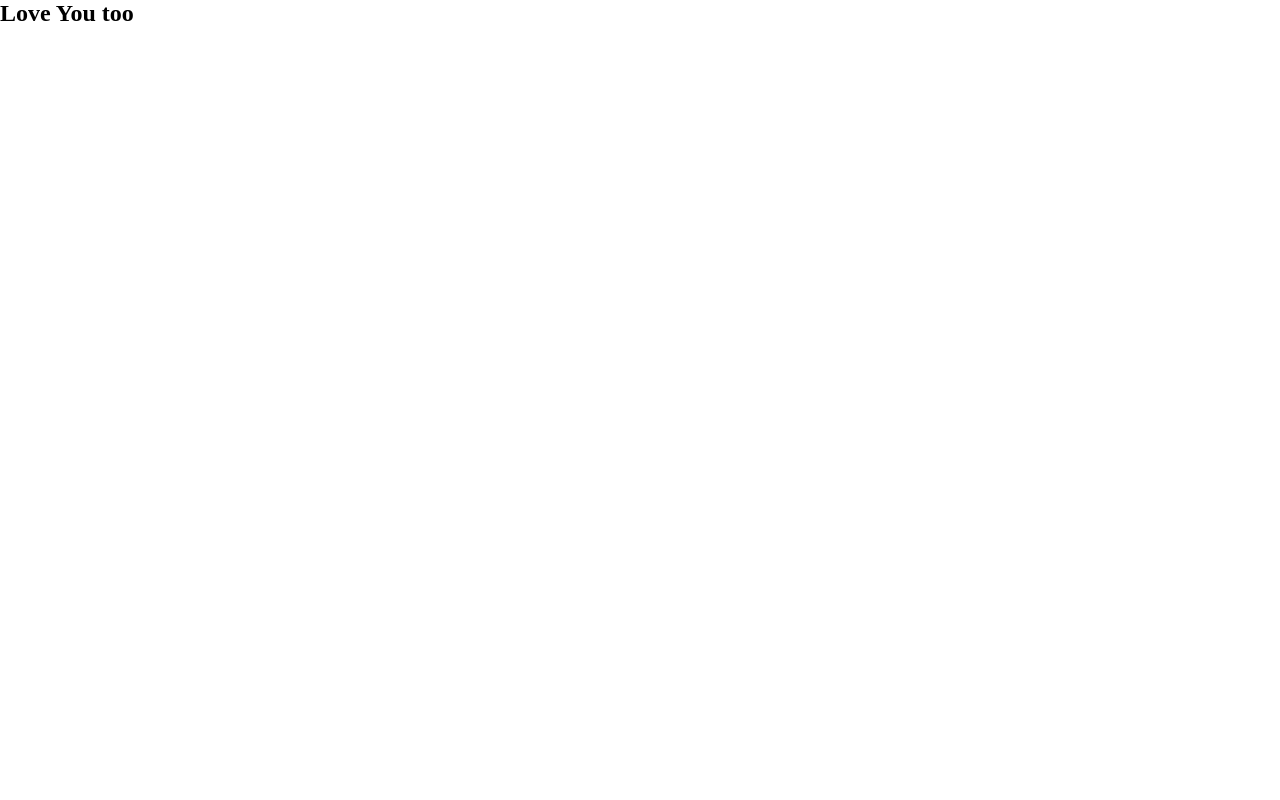
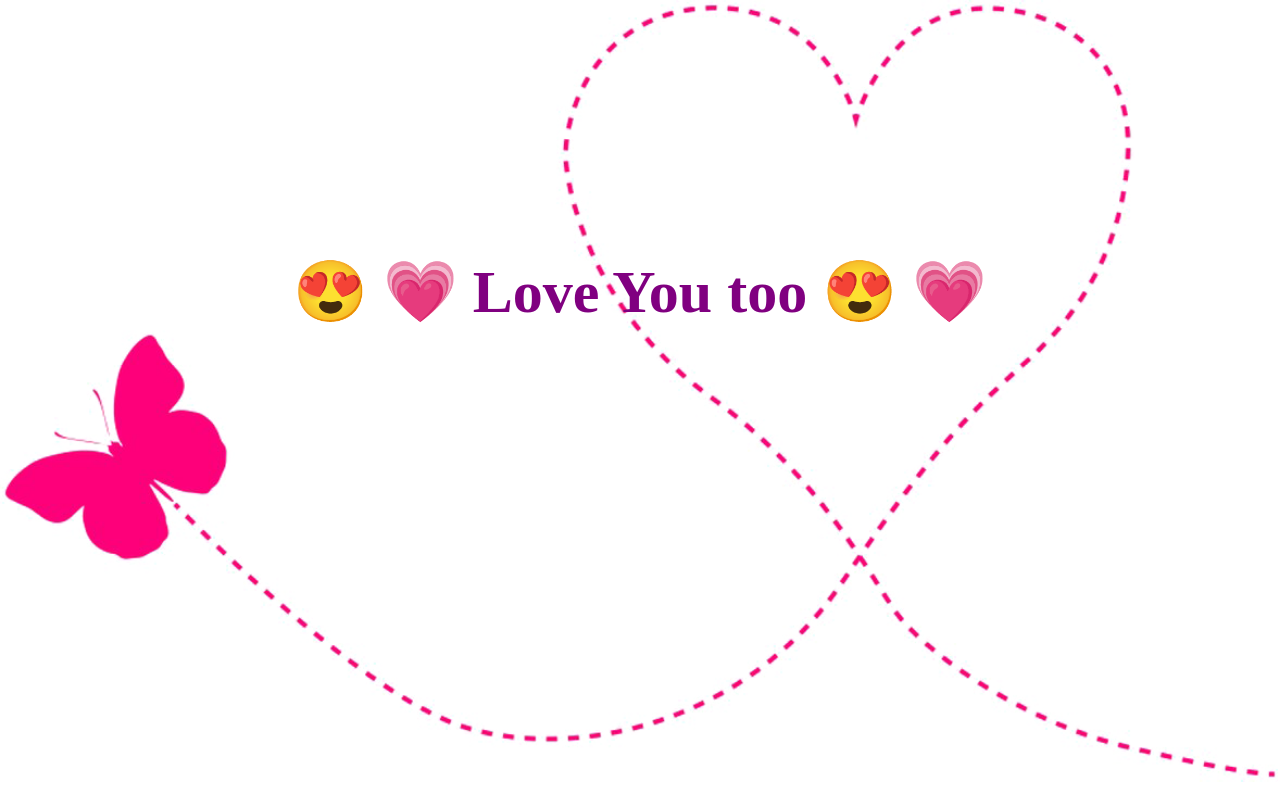
Before and after one commit to Abdullah-Al-Akash/fun-with-propose, a plain HTML site: page love-u.html in a window 1280 px wide. Drawn offline with Linux system fonts and the light colour scheme.

Commit message:
Love You too Complete

```diff
--- a/love-u.html
+++ b/love-u.html
@@ -9,8 +9,8 @@
         <link rel="stylesheet" href="style.css">
 </head>
 
-<body>
-        <h2>Love You too</h2>
+<body class="love-u-bg">
+        <h1> &#128525 &#128151 Love You too &#128525 &#128151 </h1>
 </body>
 
 </html>
--- a/style.css
+++ b/style.css
@@ -4,10 +4,13 @@
         box-sizing: border-box;
 }
 
-body {}
+body {
+        background: url(images/bg-love.png);
+        background-repeat: no-repeat;
+        background-size: cover;
+}
 
 .heading {
-        background: lightpink;
         height: 100vh;
         padding-top: 10%;
 }
@@ -16,14 +19,16 @@ body {}
         display: flex;
         align-items: center;
         justify-content: center;
-        color: darkred
+        color: mediumvioletred;
+        font-size: 30px;
+        font-weight: bold;
 }
 
 a {
         text-decoration: none;
         background: orangered;
         padding: 10px 40px;
-        color: moccasin;
+        color: cyan;
         font-size: 30px;
         font-weight: bold;
         border-radius: 30%;
@@ -39,3 +44,23 @@ a:hover {
         display: flex;
         justify-content: center;
 }
+
+/* ------------------------------------------------------------------------------
+-------------------------------For Part Two-------------------------------
+------------------------------------------------------------------------------ */
+
+.love-u-bg {
+        background: url(images/ans.png);
+        background-repeat: no-repeat;
+        background-size: cover;
+        display: flex;
+        justify-content: center;
+        text-align: center;
+        padding-top: 20%;
+}
+
+.love-u-bg h1 {
+        font-size: 60px;
+        font-weight: bold;
+        color: purple;
+}
```
Also changed, not shown: index.html (+1 -1 lines), images/ans.png (added).
